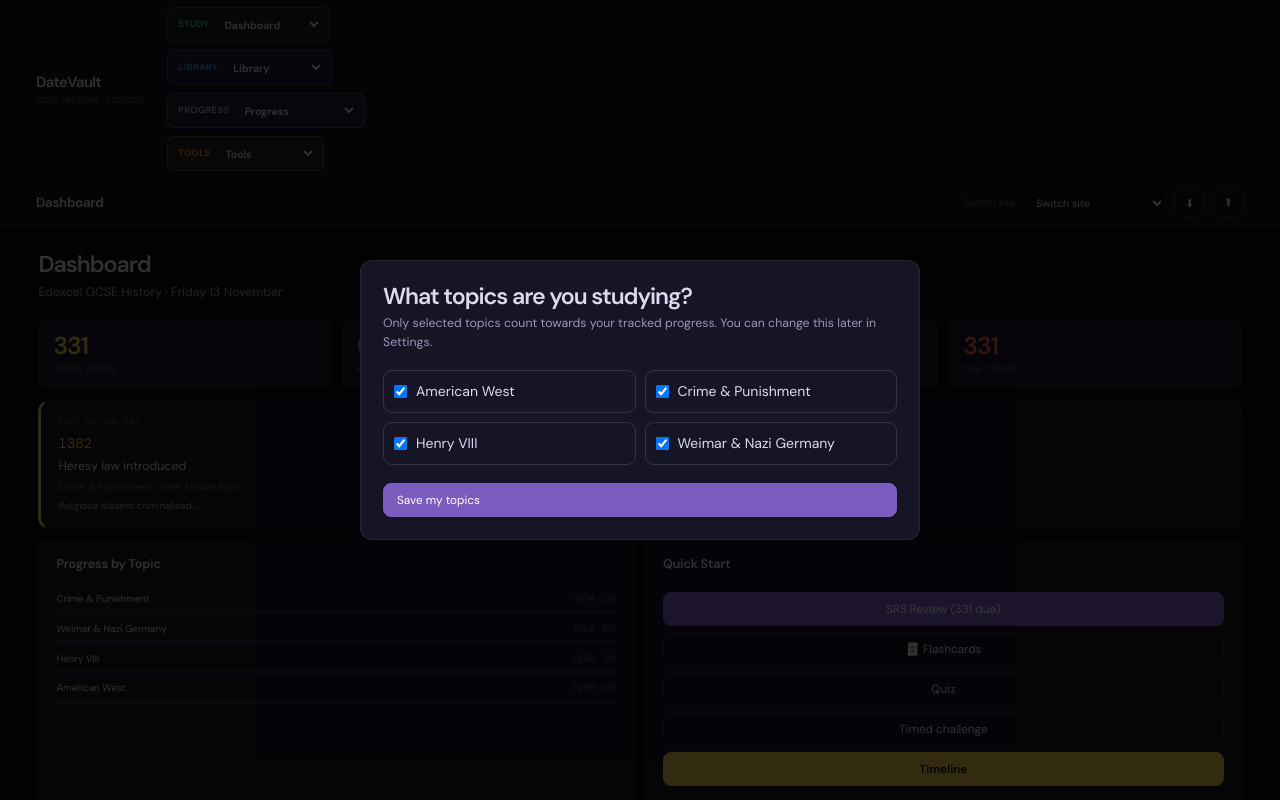
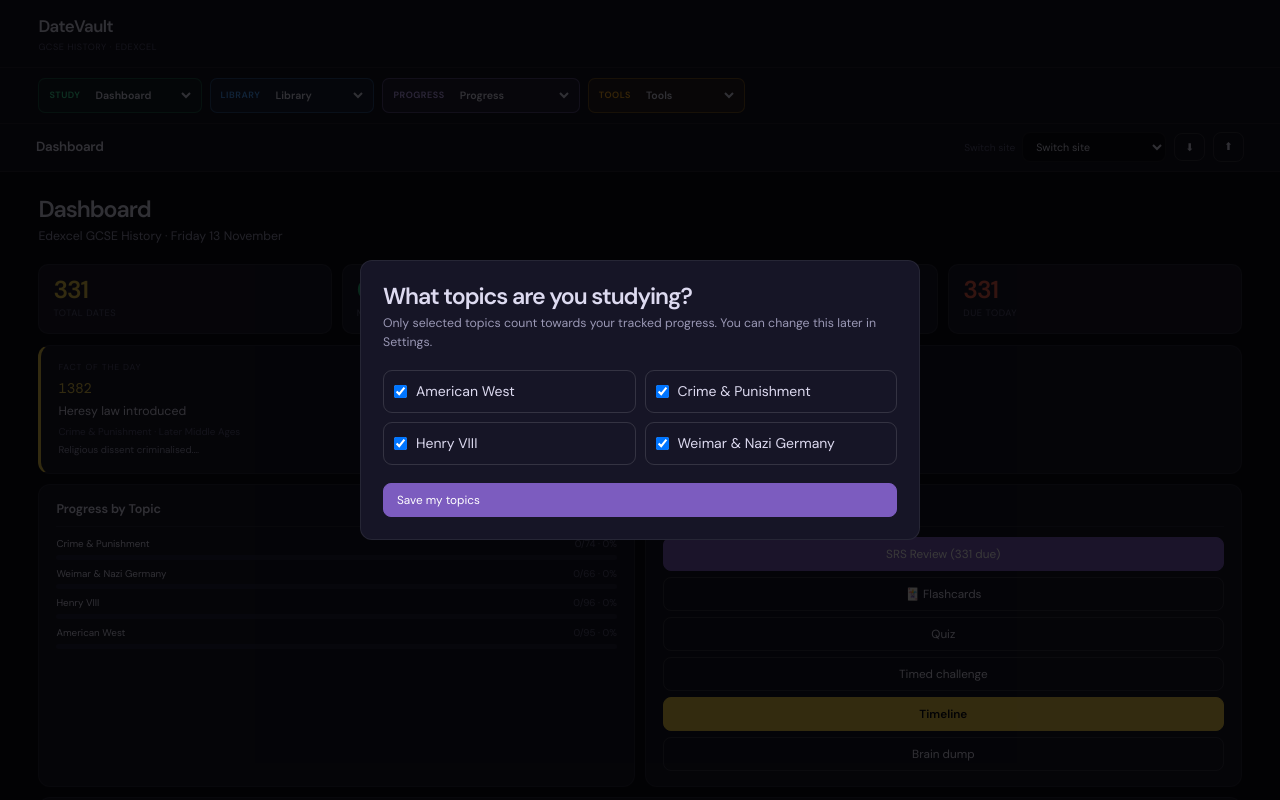
Before and after one commit to Blagos1195/GcseVault, a website: page dates/index.html in a window 1280 px wide. Drawn offline with nearby package versions, Linux system fonts and the light colour scheme; no server answers; a web font is replaced by a local one.

Commit message:
Place DateVault navigation below title banner

```diff
--- a/dates/dates.css
+++ b/dates/dates.css
@@ -278,3 +278,12 @@ input:focus-visible,select:focus-visible,textarea:focus-visible,button:focus-vis
 
 .site-switcher{display:flex;align-items:center;gap:7px;flex:0 0 auto;font-size:.72rem;color:var(--text3);white-space:nowrap}.site-switcher select{max-width:150px;min-width:112px;padding:6px 26px 6px 9px;border:1px solid var(--border);border-radius:8px;background:var(--bg);color:var(--text);font:inherit;font-size:.76rem}.sb-logo{display:block;text-decoration:none;color:inherit}.revision-brand{text-decoration:none;display:inline-flex;align-items:center}.revision-brand:hover,.sb-logo:hover .sb-logo-main{opacity:.78}
 @media(max-width:760px){.site-switcher span{display:none}.site-switcher select{min-width:100px;max-width:122px;padding:5px 20px 5px 7px;font-size:.7rem}}
+
+@media(min-width:761px){
+ #sidebar{width:100%;min-width:0;height:auto;min-height:0;flex:0 0 auto;flex-direction:column;align-items:stretch;gap:0;padding:0;border-right:0;border-bottom:1px solid var(--border);overflow:visible}
+ #sidebar .sb-logo{width:100%;padding:14px clamp(18px,3vw,42px) 12px;border:0;border-bottom:1px solid var(--border);flex:0 0 auto}
+ #sidebar .sb-logo-main{font-size:1.2rem}
+ #sidebar .sb-logo-sub{font-size:.65rem}
+ #sidebar #nav{width:100%;max-width:none;min-width:0;flex:0 0 auto;display:flex;align-items:center;flex-wrap:wrap;gap:8px;padding:10px clamp(18px,3vw,42px)}
+ #main{height:auto;min-height:0;flex:1}
+}
```
